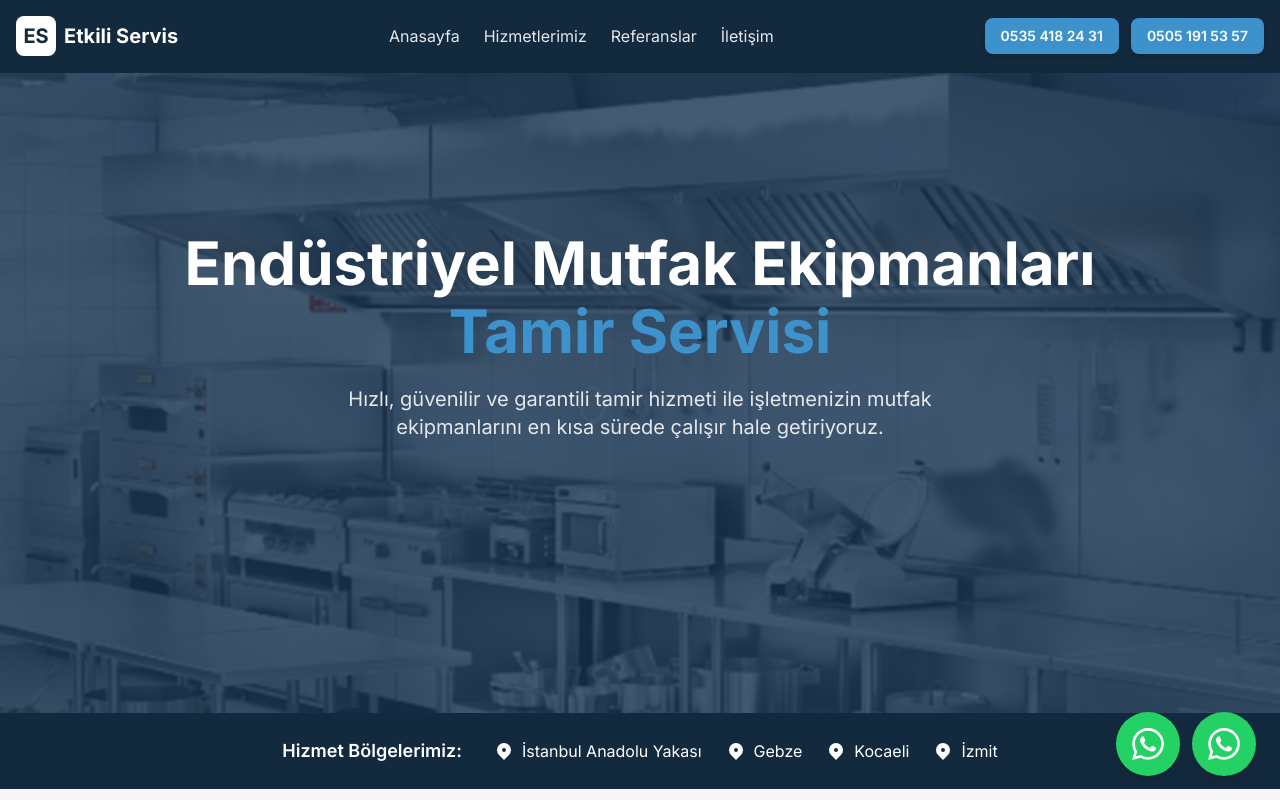
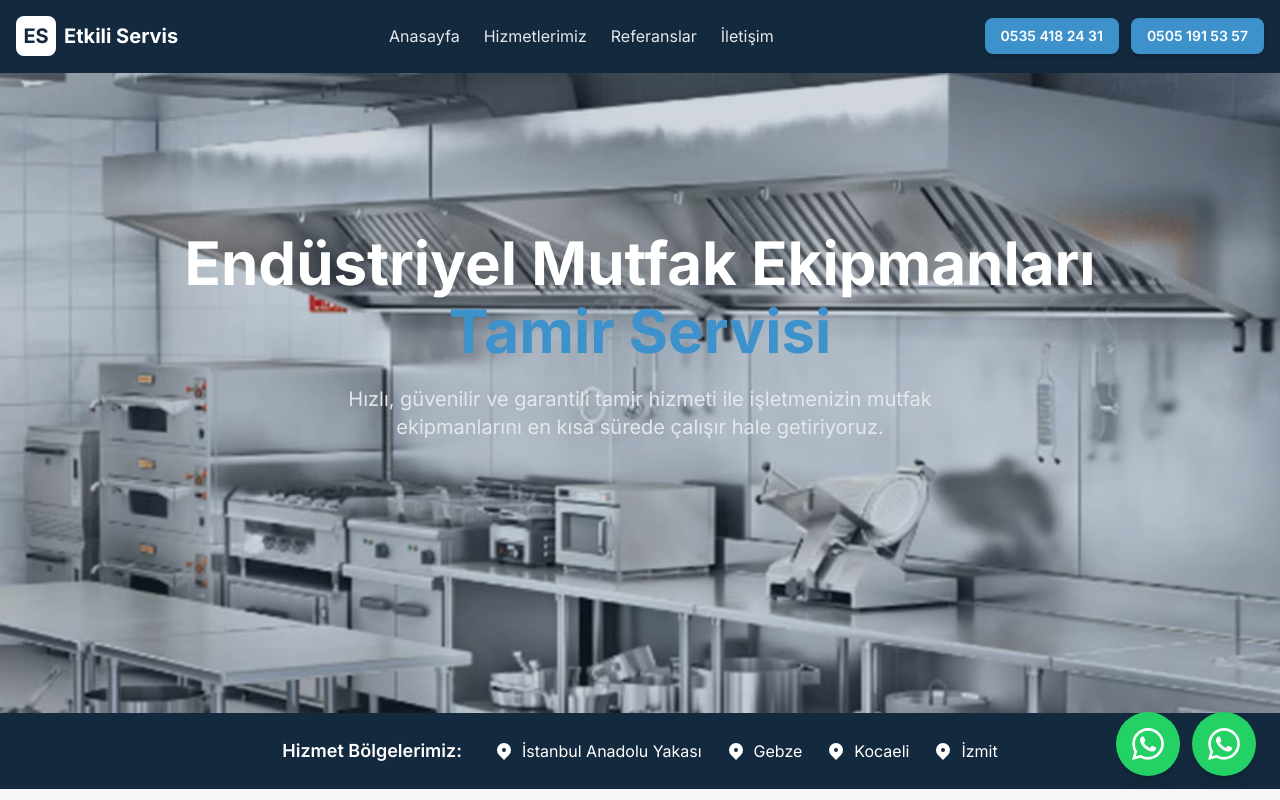
Before and after one commit to sryldrm2/etkili-servis, a Next.js app: page / in a window 1280 px wide. Shown: the top 800 px of the page. Built offline with nearby package versions, Linux system fonts and the light colour scheme.

Commit message:
hero update

```diff
--- a/app/page.tsx
+++ b/app/page.tsx
@@ -17,7 +17,7 @@ export default function Home() {
           }}
         />
         {/* Overlay for better text readability */}
-        <div className="absolute inset-0 bg-primary-dark/80" />
+        <div className="absolute inset-0 bg-primary-dark/20" />
 
         {/* Content */}
         <div className="container mx-auto text-center relative z-10">
```
Also changed, not shown: package.json (line endings or trailing spaces), postcss.config.js (line endings or trailing spaces), tsconfig.json (line endings or trailing spaces), types/index.ts (line endings or trailing spaces), 2 other files (tests, documents, lock files or other folders).
